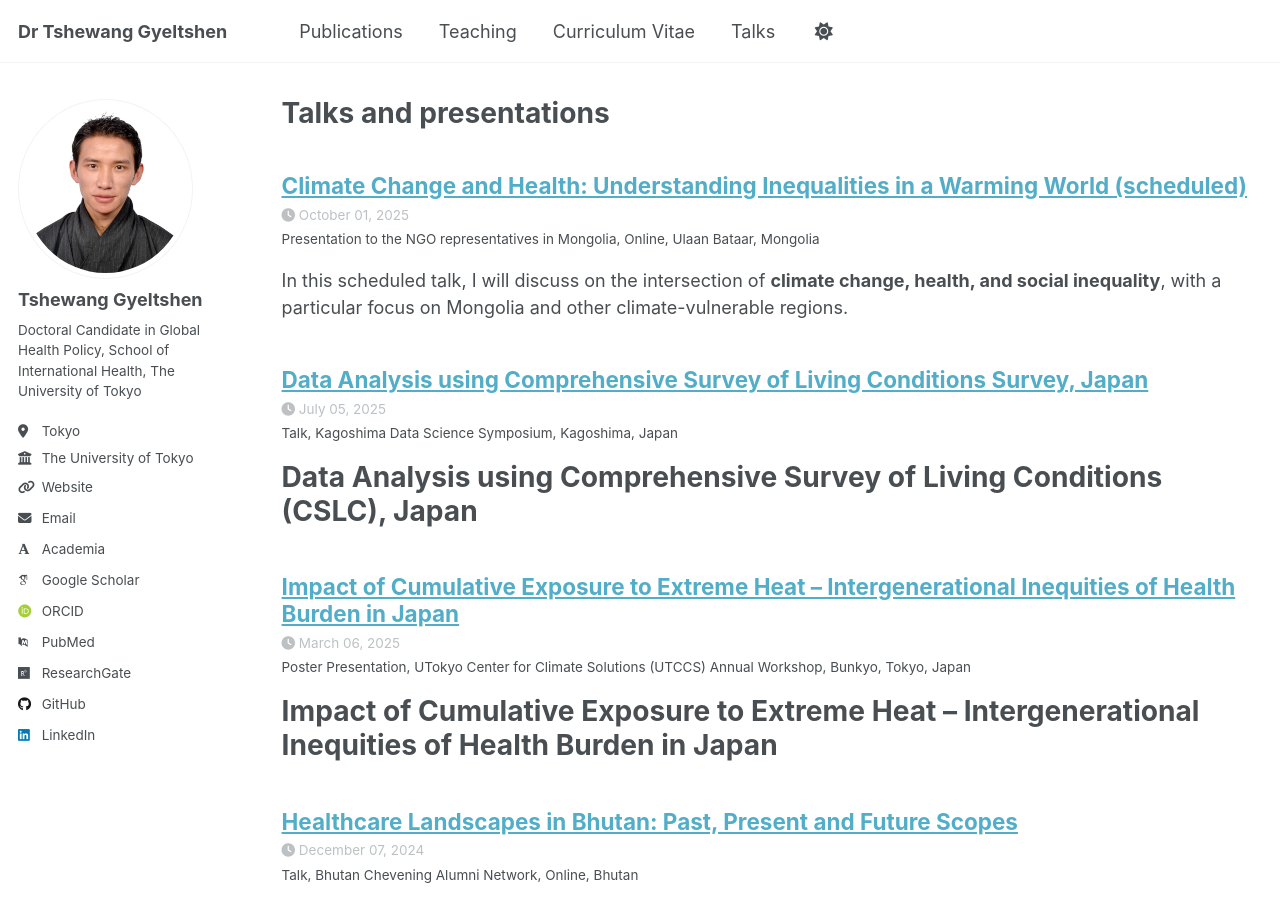
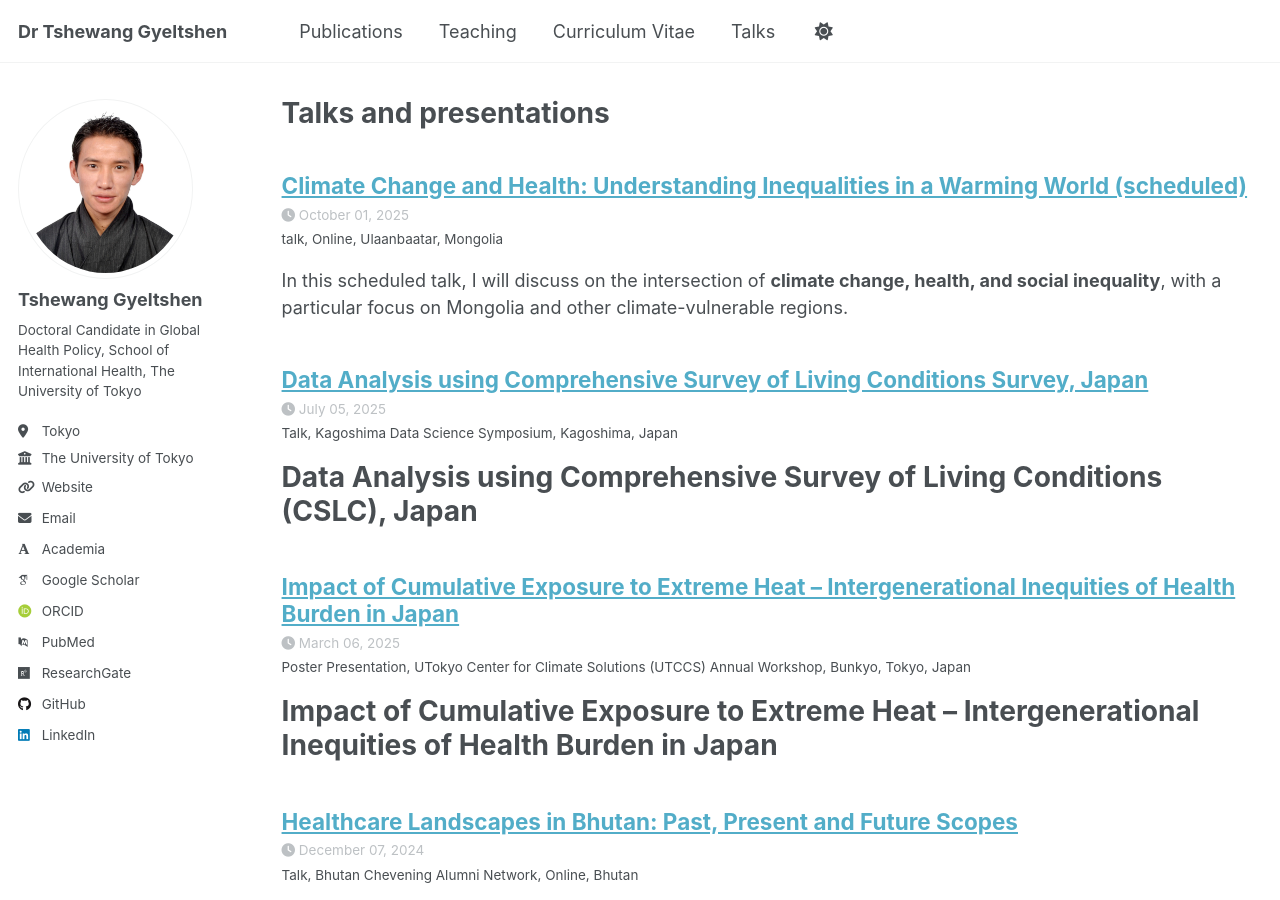
Before and after one commit to tgyeltshen/tgyeltshen.github.io, a Jekyll site: the page built from _pages/talks.html, in a window 1280 px wide and 900 px high. Built offline with Jekyll 4.4.1, drawn with Linux system fonts in a browser that asks for light colours; some web fonts are replaced; a script that is not in the unit is left out.

Commit message:
talk updated

```diff
--- a/_talks/2025-10-01-talk-3.md
+++ b/_talks/2025-10-01-talk-3.md
@@ -1,11 +1,11 @@
 ---
 title: "Climate Change and Health: Understanding Inequalities in a Warming World (scheduled)"
 collection: talks
-type: "Presentation to the NGO representatives in Mongolia"
-permalink: /talks/2014-03-01-talk-3
+type: talk
+permalink: /talks/2025-10-01-talk-3
 venue: "Online"
-date: 1st October, 2025
-location: "Ulaan Bataar, Mongolia"
+date: 2025-10-01
+location: "Ulaanbaatar, Mongolia"
 ---
 
 In this scheduled talk, I will discuss on the intersection of **climate change, health, and social inequality**, with a particular focus on Mongolia and other climate-vulnerable regions.
```
